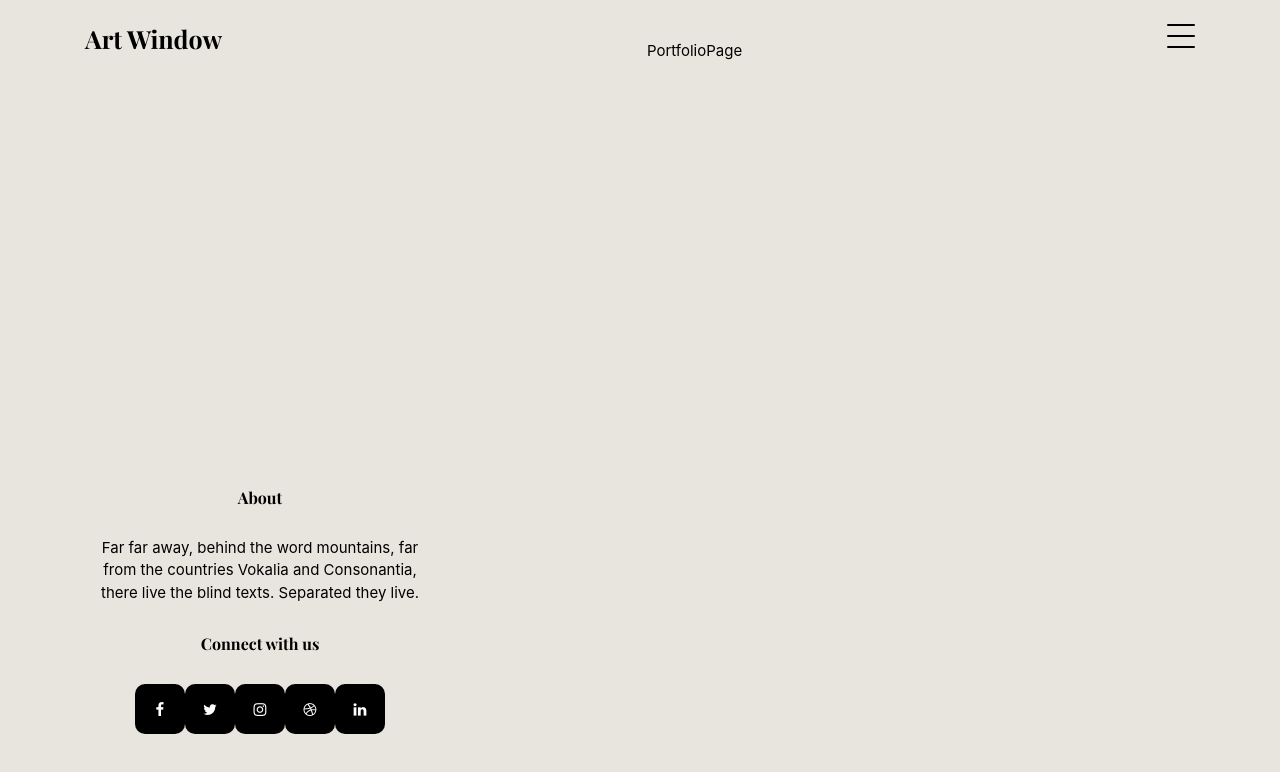
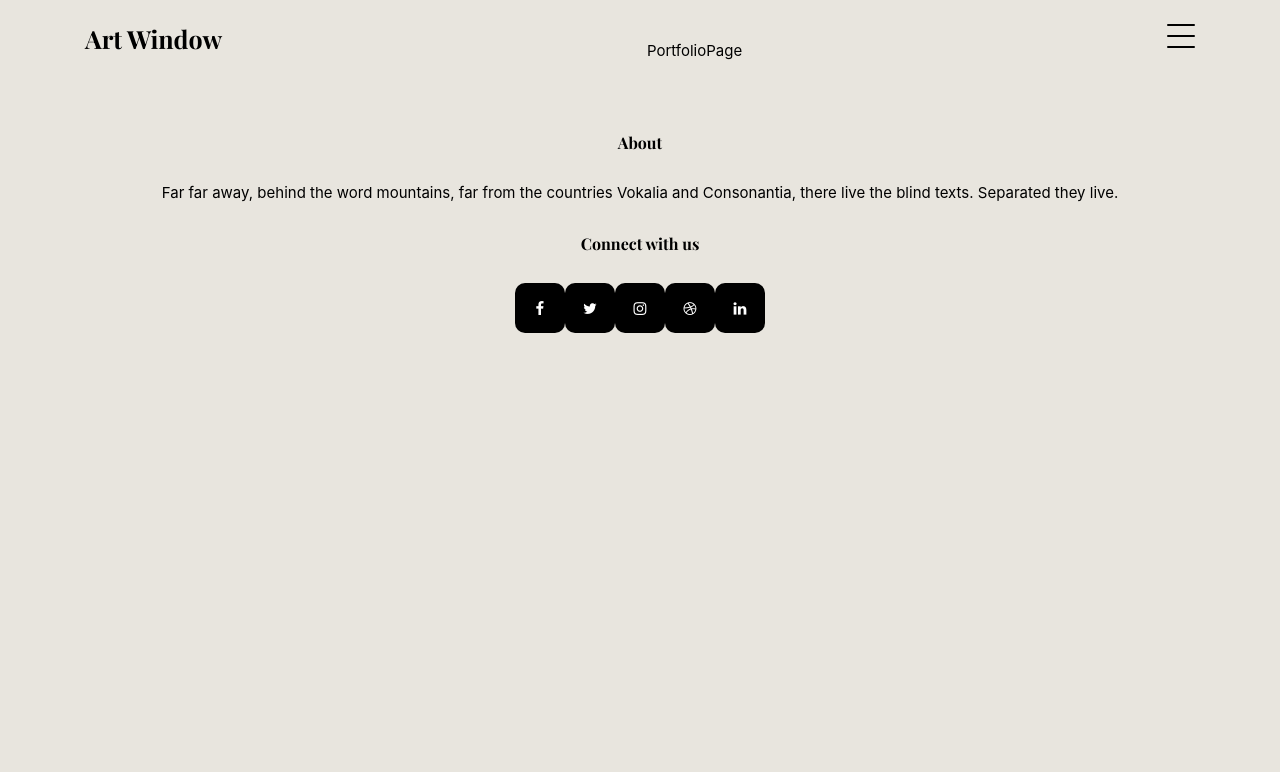
Before and after one commit to AnastasiiaAsti/artwindow, a React (Create React App) app: page /portfolio in a window 1280 px wide. Shown: the top 772 px of the page. Built offline with nearby package versions, Linux system fonts and the light colour scheme; a web font is replaced by a local one.

Commit message:
move footer

```diff
--- a/src/components/Footer.jsx
+++ b/src/components/Footer.jsx
@@ -2,10 +2,10 @@ import React from "react";
 
 export default function Footer() {
   return (
-    <div class="site-footer fixed-bottom">
+    <div class="site-footer">
       <div class="container">
         <div class="row justify-content-between">
-          <div class="col-lg-4">
+          <div class="col-lg-12">
             <div class="widget">
               <h3>About</h3>
               <p>
```
